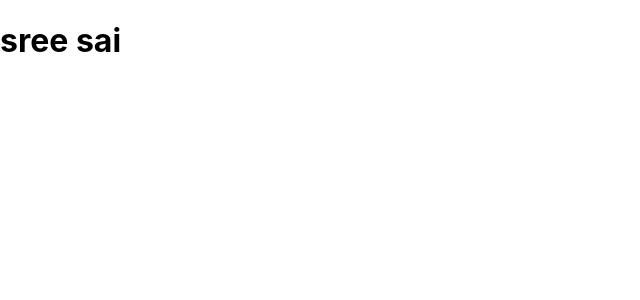
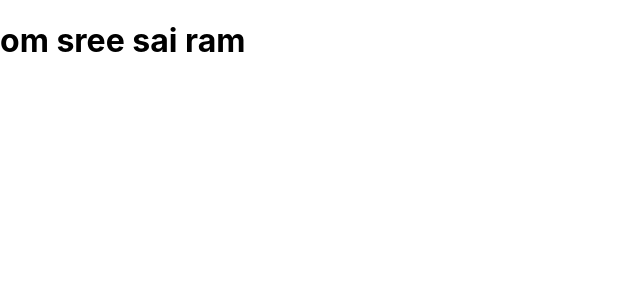
Before and after one commit to srinu1544/sai_react, a React (Create React App) app: page / in a window 1280 px wide. Shown: the top 300 px of the page, without its empty margins (0-640 px from the left). Built offline with nearby package versions, Linux system fonts and the light colour scheme.

Commit message:
name added

```diff
--- a/src/App.js
+++ b/src/App.js
@@ -4,7 +4,7 @@ import './App.css';
 function App() {
   return (
     <div >
-    <h1>sree sai</h1>
+    <h1>om sree sai ram</h1>
     </div>
   );
 }
```
